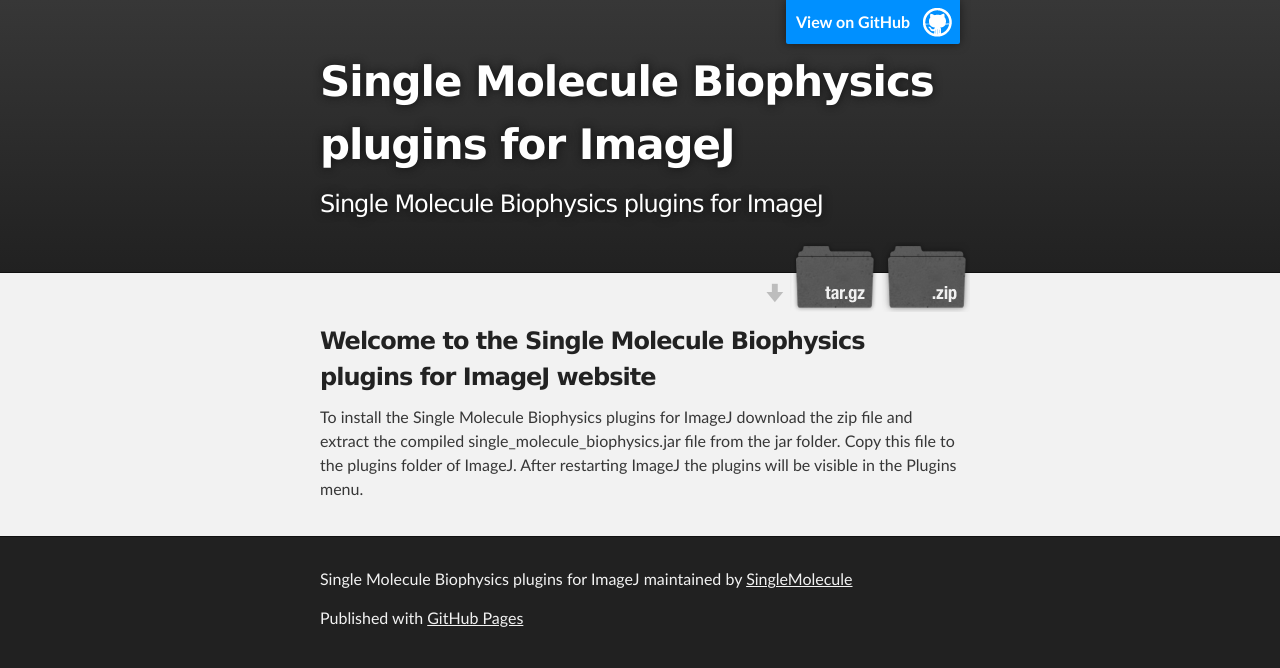
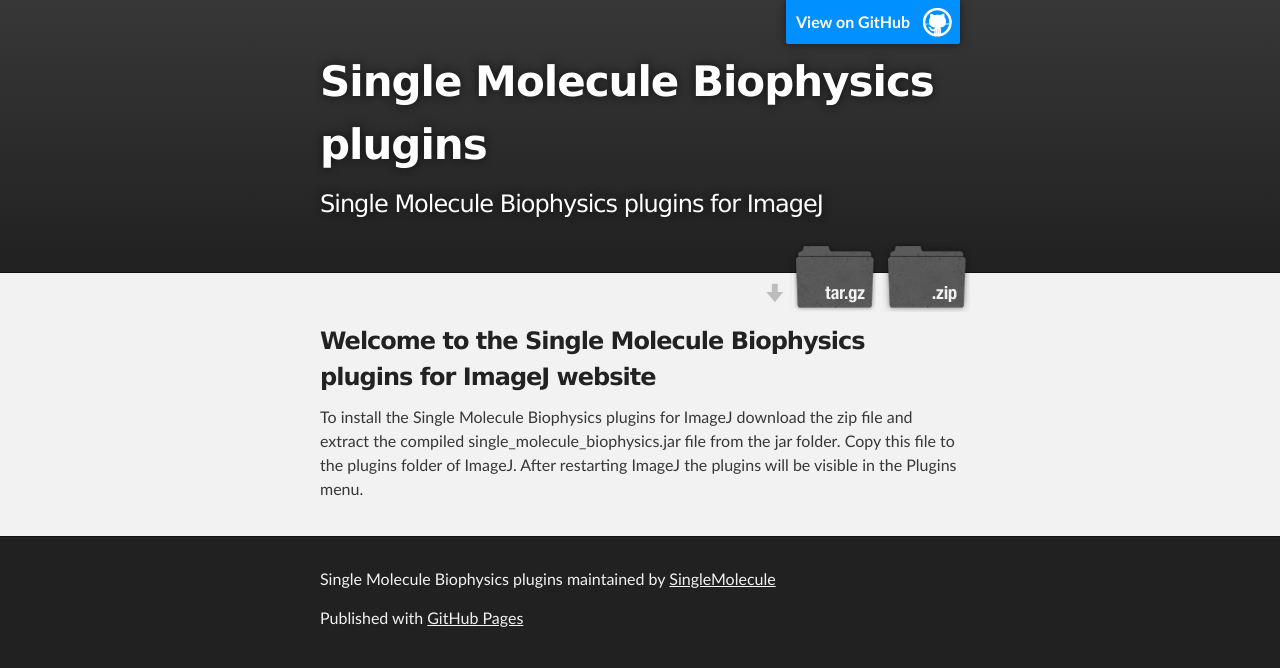
Before and after one commit to SingleMolecule/smb-plugins, a plain HTML site: page index.html in a window 1280 px wide. Drawn offline with Linux system fonts and the light colour scheme.

Commit message:
Create gh-pages branch via GitHub

```diff
--- a/index.html
+++ b/index.html
@@ -4,11 +4,11 @@
   <head>
     <meta charset='utf-8'>
     <meta http-equiv="X-UA-Compatible" content="chrome=1">
-    <meta name="description" content="Single Molecule Biophysics plugins for ImageJ : Single Molecule Biophysics plugins for ImageJ">
+    <meta name="description" content="Single Molecule Biophysics plugins : Single Molecule Biophysics plugins for ImageJ">
 
     <link rel="stylesheet" type="text/css" media="screen" href="stylesheets/stylesheet.css">
 
-    <title>Single Molecule Biophysics plugins for ImageJ</title>
+    <title>Single Molecule Biophysics plugins</title>
   </head>
 
   <body>
@@ -18,7 +18,7 @@
         <header class="inner">
           <a id="forkme_banner" href="https://github.com/SingleMolecule/smb-plugins">View on GitHub</a>
 
-          <h1 id="project_title">Single Molecule Biophysics plugins for ImageJ</h1>
+          <h1 id="project_title">Single Molecule Biophysics plugins</h1>
           <h2 id="project_tagline">Single Molecule Biophysics plugins for ImageJ</h2>
 
             <section id="downloads">
@@ -41,7 +41,7 @@
     <!-- FOOTER  -->
     <div id="footer_wrap" class="outer">
       <footer class="inner">
-        <p class="copyright">Single Molecule Biophysics plugins for ImageJ maintained by <a href="https://github.com/SingleMolecule">SingleMolecule</a></p>
+        <p class="copyright">Single Molecule Biophysics plugins maintained by <a href="https://github.com/SingleMolecule">SingleMolecule</a></p>
         <p>Published with <a href="https://pages.github.com">GitHub Pages</a></p>
       </footer>
     </div>
--- a/params.json
+++ b/params.json
@@ -1 +1 @@
-{"name":"Single Molecule Biophysics plugins for ImageJ","tagline":"Single Molecule Biophysics plugins for ImageJ","body":"### Welcome to the Single Molecule Biophysics plugins for ImageJ website\r\n\r\nTo install the Single Molecule Biophysics plugins for ImageJ download the zip file and extract the compiled single_molecule_biophysics.jar file from the jar folder. Copy this file to the plugins folder of ImageJ. After restarting ImageJ the plugins will be visible in the Plugins menu.\r\n","google":"","note":"Don't delete this file! It's used internally to help with page regeneration."}
+{"name":"Single Molecule Biophysics plugins","tagline":"Single Molecule Biophysics plugins for ImageJ","body":"### Welcome to the Single Molecule Biophysics plugins for ImageJ website\r\n\r\nTo install the Single Molecule Biophysics plugins for ImageJ download the zip file and extract the compiled single_molecule_biophysics.jar file from the jar folder. Copy this file to the plugins folder of ImageJ. After restarting ImageJ the plugins will be visible in the Plugins menu.\r\n","google":"","note":"Don't delete this file! It's used internally to help with page regeneration."}
```
